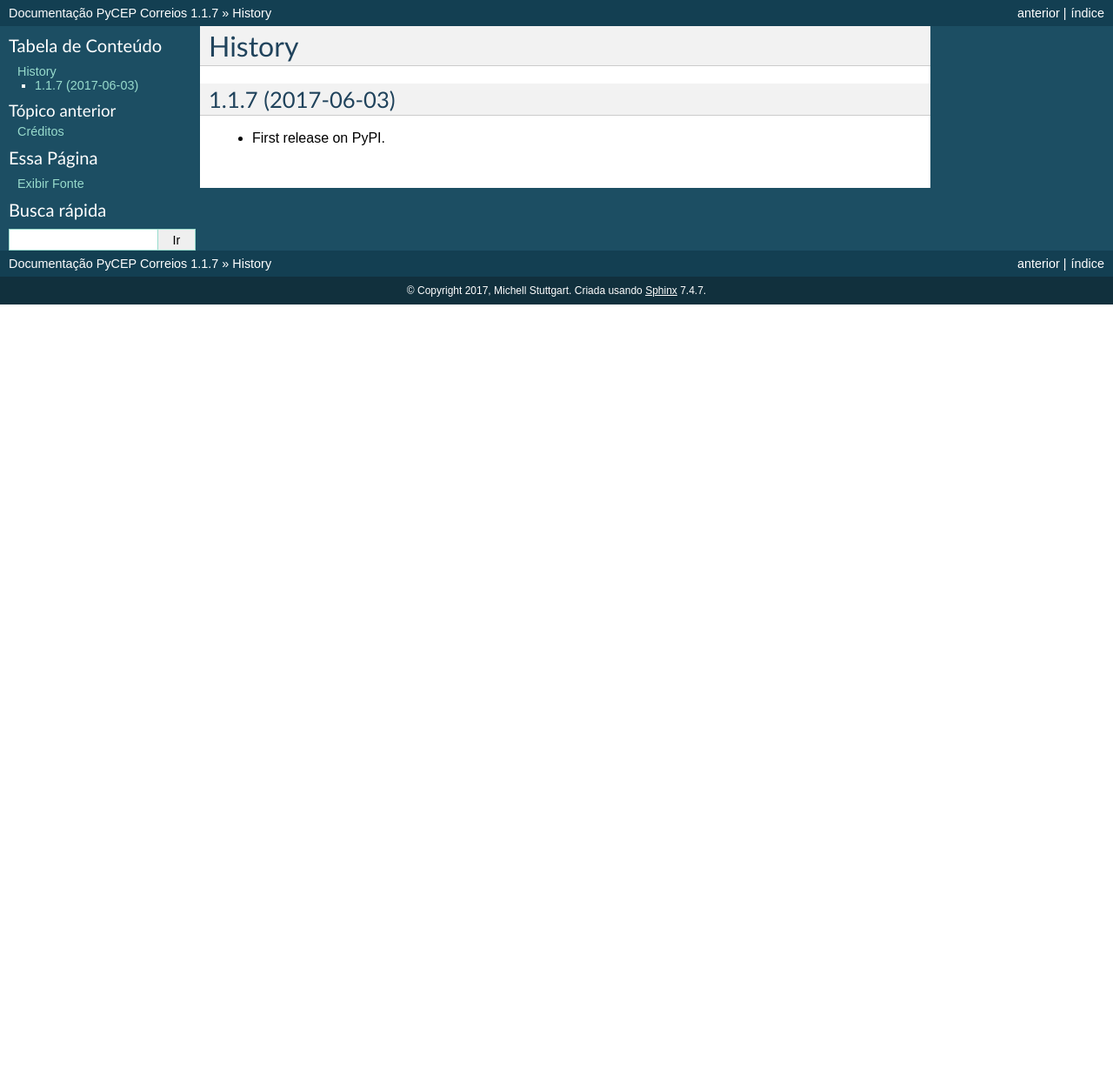
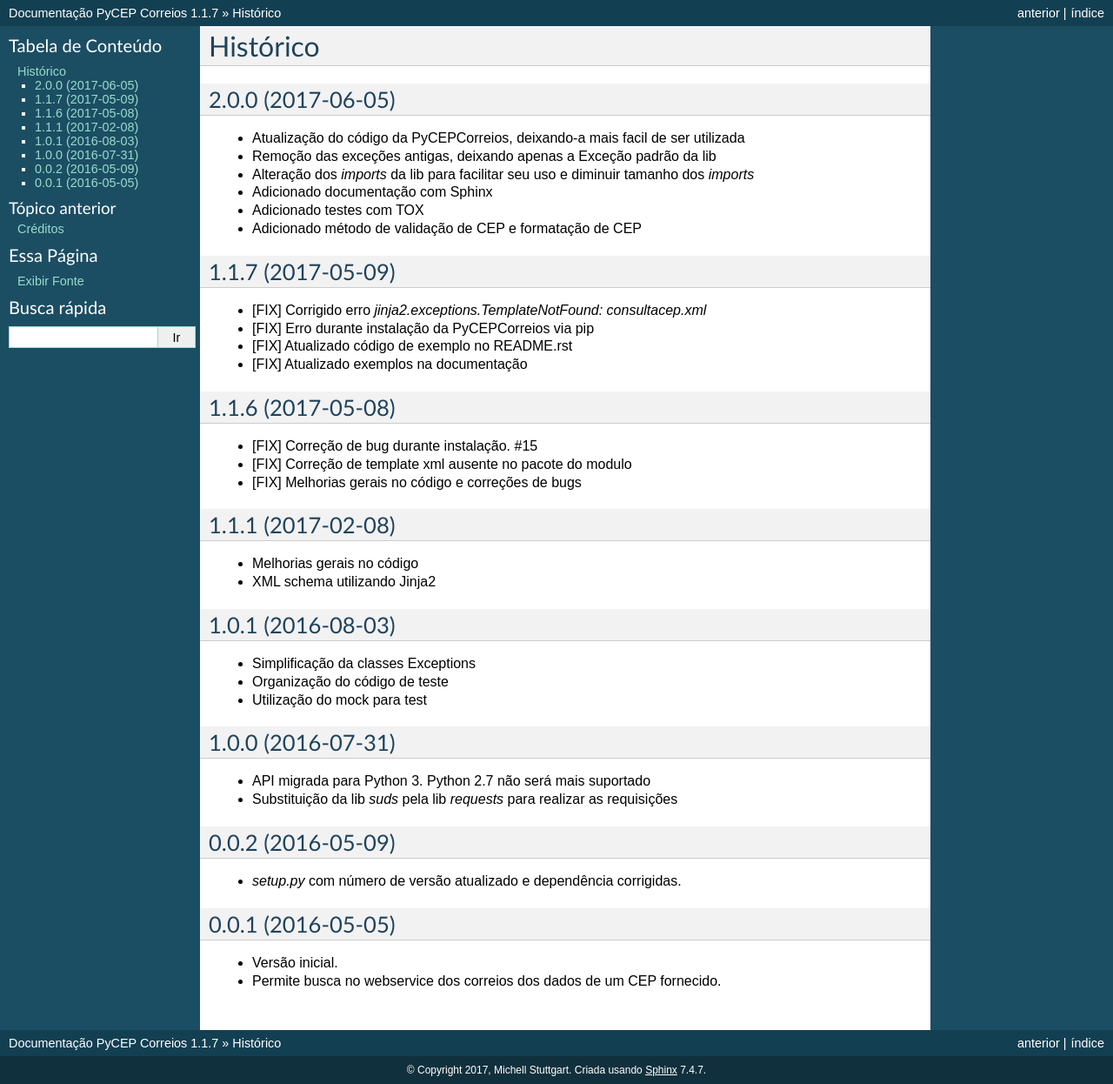
Before and after one commit to mstuttgart/brazilcep, a Sphinx documentation site: the page built from docs/history.rst, in a window 1280 px wide. Shown: the whole page at 87% size. Built offline with Sphinx 7.4.7, drawn with Linux system fonts in a browser that asks for light colours; before the commit the page ends 900 px from its top, so only the background shows below that.

Commit message:
[FIX] Atualização do histórico de releases e documentação

```diff
--- a/HISTORY.rst
+++ b/HISTORY.rst
@@ -1,8 +1,58 @@
-=======
-History
-=======
+=========
+Histórico
+=========
 
-1.1.7 (2017-06-03)
+2.0.0 (2017-06-05)
 ------------------
 
-* First release on PyPI.
+* Atualização do código da PyCEPCorreios, deixando-a mais facil de ser utilizada
+* Remoção das exceções antigas, deixando apenas a Exceção padrão da lib
+* Alteração dos *imports* da lib para facilitar seu uso e diminuir tamanho dos *imports*
+* Adicionado documentação com Sphinx
+* Adicionado testes com TOX
+* Adicionado método de validação de CEP e formatação de CEP
+
+1.1.7 (2017-05-09)
+------------------
+
+* [FIX] Corrigido erro `jinja2.exceptions.TemplateNotFound: consultacep.xml`
+* [FIX] Erro durante instalação da PyCEPCorreios via pip
+* [FIX] Atualizado código de exemplo no README.rst
+* [FIX] Atualizado exemplos na documentação
+
+1.1.6 (2017-05-08)
+------------------
+
+* [FIX] Correção de bug durante instalação. #15
+* [FIX] Correção de template xml ausente no pacote do modulo
+* [FIX] Melhorias gerais no código e correções de bugs
+
+1.1.1 (2017-02-08)
+------------------
+
+* Melhorias gerais no código
+* XML schema utilizando Jinja2
+
+1.0.1 (2016-08-03)
+------------------
+
+* Simplificação da classes Exceptions
+* Organização do código de teste
+* Utilização do mock para test
+
+1.0.0 (2016-07-31)
+------------------
+
+* API migrada para Python 3. Python 2.7 não será mais suportado
+* Substituição da lib *suds* pela lib *requests* para realizar as requisições
+
+0.0.2 (2016-05-09)
+------------------
+
+* `setup.py` com número de versão atualizado e dependência corrigidas.
+
+0.0.1 (2016-05-05)
+------------------
+
+* Versão inicial.
+* Permite busca no webservice dos correios dos dados de um CEP fornecido.
```
Also changed, not shown: docs/_build_html/authors.html (+11 -12 lines), docs/_build_html/history.html (+71 -7 lines), docs/_build_html/index.html (+9 -3 lines), docs/_build_html/searchindex.js, 4 other files.
